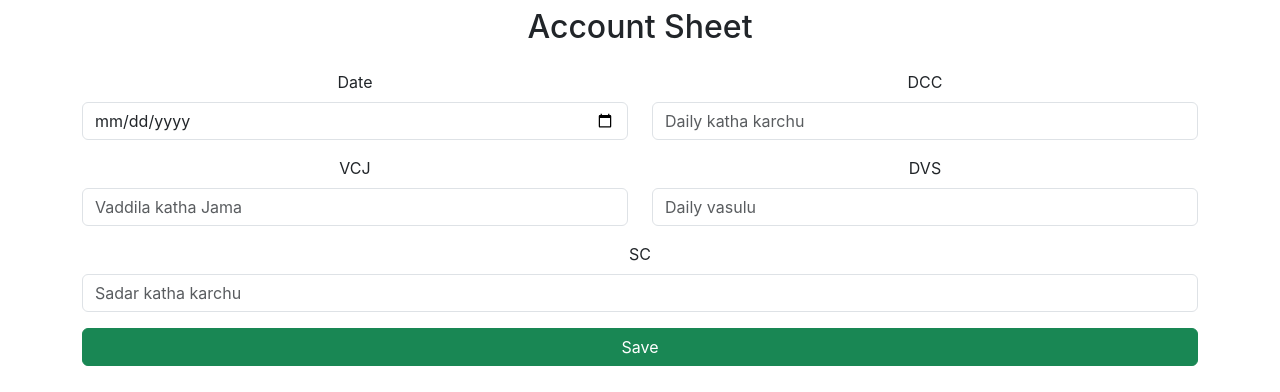
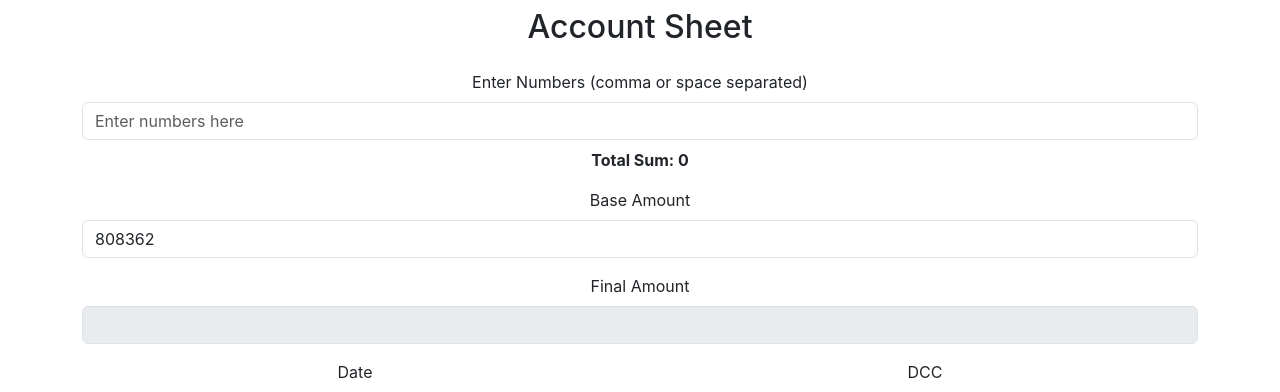
Before and after one commit to Firstgitacc/FinApp, a React (Create React App) app: page /accountsheet in a window 1280 px wide. Shown: the part 128-520 px from the top of the page. Built offline with nearby package versions, Linux system fonts and the light colour scheme; no server answers.

Commit message:
Added code for final amount

```diff
--- a/src/Modules/Accountsheet/Account.js
+++ b/src/Modules/Accountsheet/Account.js
@@ -26,14 +26,20 @@ const Account = ({ record, onSubmit }) => {
         const year = date.getFullYear();
         return `${year}-${month}-${day}`; // Return date in YYYY-MM-DD format
     };
-/* eslint-disable no-unused-vars */
-    // const convertToInputDateFormat = (dateString) => {
-    //     const [day, month, year] = dateString.split('-'); // Split the DD-MM-YYYY string
-    //     return `${year}-${month}-${day}`; // Return in the YYYY-MM-DD format
-    // };
-/* eslint-enable no-unused-vars */
+    const [numberInput, setNumberInput] = useState('');
+    const [totalSum, setTotalSum] = useState(0);
+    const [finalAmount, setFinalAmount] = useState('');
+    const [baseAmount, setBaseAmount] = useState(808362);
+
     useEffect(() => {
         console.log(process.env.REACT_APP_API_URL);
+        const savedBaseAmount = localStorage.getItem('baseAmount');
+    const initialBaseAmount = savedBaseAmount && !isNaN(parseFloat(savedBaseAmount))
+        ? parseFloat(savedBaseAmount)
+        : 808362; // Fallback to default if invalid or not available
+
+    setBaseAmount(initialBaseAmount); // Set the base amount from localStorage or default
+    console.log("Base Amount on Load:", initialBaseAmount);
         fetch(`${process.env.REACT_APP_API_URL}/account`)
             .then((response) => response.json())
             .then((data) => {
@@ -42,6 +48,15 @@ const Account = ({ record, onSubmit }) => {
                     formattedDate: formatDate(record.date), // Add the formatted date
                 }));
                 setRecords(formattedRecords);  // Set the formatted records
+                // // Make sure to get the latest baseAmount (finalAmount from last record)
+                // const latestBaseAmount = formattedRecords.length > 0
+                //     ? formattedRecords[formattedRecords.length - 1].finalAmount
+                //     : baseAmount; // Default base amount if no records exist
+
+                // setBaseAmount(latestBaseAmount); // Set the latest base amount
+                calculateFinalAmount(formattedRecords); // Recalculate final amount based on the records
+                console.log("useeffect", calculateFinalAmount(formattedRecords));
+
             })
             .catch((error) => {
                 console.log('Error fetching data:', error);
@@ -49,22 +64,20 @@ const Account = ({ record, onSubmit }) => {
                 clearMessageAfterDelay();
             });
     }, []);
-
     const handleSubmit = (e) => {
         e.preventDefault();
 
-        // Ensure the date is correctly formatted before submission
         const formattedDate = moment(date).format('YYYY-MM-DD'); // Ensure the date is in 'YYYY-MM-DD' format
         const apiUrl = `${process.env.REACT_APP_API_URL}/account`;
 
-        const newRecord = { date: formattedDate, dcc, vcj, dvs, sc };
+        const newRecord = { date: formattedDate, dcc, vcj, dvs, sc, finalAmount };
 
         if (editIndex !== null) {
             const recordId = records[editIndex]?._id;
             if (!recordId) {
                 console.error('Record ID is missing');
                 setMessage('Failed to update: Record ID is missing');
-                return;  // Prevent sending a request without an ID
+                return;
             }
             fetch(`${apiUrl}/${recordId}`, {
                 method: 'PUT',
@@ -73,19 +86,22 @@ const Account = ({ record, onSubmit }) => {
             })
                 .then((response) => response.json())
                 .then((data) => {
-                    // Update the records array with the updated record
                     const updatedRecords = [...records];
-                    updatedRecords[editIndex] = { ...newRecord, _id: recordId, formattedDate }; // Update with new formatted date
-                    setRecords(updatedRecords); // Set the updated records
+                    updatedRecords[editIndex] = { ...newRecord, _id: recordId, formattedDate };
+                    setRecords(updatedRecords);
                     setMessage('Record updated successfully!');
                     setEditIndex(null); // Reset edit mode
+                    calculateFinalAmount(updatedRecords); // Recalculate final amount after update
+                    console.log("hsubmitupdate", calculateFinalAmount(updatedRecords))
                 })
                 .catch((error) => {
                     console.log('Error:', error);
                     setMessage('Failed to update the record');
                 });
+        } else {
+            // Reset baseAmount when adding a new record
+            //setBaseAmount(808362);
 
-        } else {
             fetch(apiUrl, {
                 method: 'POST',
                 headers: { 'Content-Type': 'application/json' },
@@ -93,10 +109,11 @@ const Account = ({ record, onSubmit }) => {
             })
                 .then((response) => response.json())
                 .then((data) => {
-                    // Add the new record with the formatted date
-                    const newRecordWithDate = { ...newRecord, _id: data._id, formattedDate }; // Assuming response contains the ID
-                    setRecords([...records, newRecordWithDate]); // Update the records state
+                    const newRecordWithDate = { ...newRecord, _id: data._id, formattedDate };
+                    setRecords([...records, newRecordWithDate]);
                     setMessage('Record added successfully!');
+                    calculateFinalAmount([...records, newRecordWithDate]); // Recalculate final amount after adding new record
+                    console.log("hsubmitnew", calculateFinalAmount([...records, newRecordWithDate]))
                 })
                 .catch((error) => {
                     console.log('Error:', error);
@@ -107,7 +124,6 @@ const Account = ({ record, onSubmit }) => {
         clearForm();
         clearMessageAfterDelay();
     };
-
     const clearForm = () => {
         setDate('');
         setDcc('');
@@ -170,9 +186,8 @@ const Account = ({ record, onSubmit }) => {
         // Mark this field as touched
         setTouchedFields((prev) => ({ ...prev, [field]: true }));
     };
-    //const highlightClass = (field) => (editIndex !== null && field ? 'highlight' : '');
     const highlightClass = (field) => (editIndex !== null && !touchedFields[field] ? 'highlight' : '');
-         // Function to export data to Excel
+    // Function to export data to Excel
     const exportToExcel = () => {
         const worksheet = XLSX.utils.json_to_sheet(records.map(record => ({
             'Serial Number': records.indexOf(record) + 1,
@@ -189,12 +204,98 @@ const Account = ({ record, onSubmit }) => {
         // Export the Excel file
         XLSX.writeFile(workbook, 'Records.xlsx');
     };
+    const handleNumberInputChange = (e) => {
+        const value = e.target.value;
+        setNumberInput(value);
+
+        // Parse the numbers from the input (comma or space separated)
+        const numbers = value.split(/[, ]+/).map(num => parseFloat(num)).filter(num => !isNaN(num));
+
+        // Calculate the sum
+        const sum = numbers.reduce((acc, num) => acc + num, 0);
+        setTotalSum(sum);
+    };
+    // Function to calculate the final amount based on the latest record
+    // const calculateFinalAmount = (records) => {
+    //  let currentBaseAmount = parseFloat(localStorage.getItem('baseAmount')) || 808362
+    //     if (records.length > 0) {
+    //         const latestRecord = records.reduce((latest, record) => {
+    //             return moment(record.date).isAfter(moment(latest.date)) ? record : latest;
+    //         });
+
+    //         // Calculate final amount using vcj, dcc, and sc
+    //         console.log("parseFloat(latestRecord.vcj)", parseFloat(latestRecord.vcj));
+    //         console.log("parseFloat(latestRecord.dvs)", parseFloat(latestRecord.dvs));
+    //         console.log("parseFloat(latestRecord.dcc)", parseFloat(latestRecord.dcc));
+    //         console.log("parseFloat(latestRecord.sc)", parseFloat(latestRecord.sc));
+
+    //         const calculatedFinalAmount = currentBaseAmount +
+    //             (parseFloat(latestRecord.vcj) + parseFloat(latestRecord.dvs)) -
+    //             (parseFloat(latestRecord.dcc) + parseFloat(latestRecord.sc));
+
+    //         console.log("Base Amount", currentBaseAmount);
+    //         console.log("calculatedFinalAmount ,final amount", calculatedFinalAmount);
+    //         setFinalAmount(calculatedFinalAmount); // Update final amount
+    //         localStorage.setItem('baseAmount', calculatedFinalAmount);
+    //         setBaseAmount(calculatedFinalAmount); // Update the base amount to be the new final amount
+    //     }
+    // };
+    const calculateFinalAmount = (records, baseAmount) => {
+    let finalAmount = baseAmount;
+    records.forEach((record) => {
+        const vcjValue = parseFloat(record.vcj) || 0;
+        const dvsValue = parseFloat(record.dvs) || 0;
+        const dccValue = parseFloat(record.dcc) || 0;
+        const scValue = parseFloat(record.sc) || 0;
+        finalAmount += (vcjValue + dvsValue) - (dccValue + scValue);
+    });
+
+    console.log("Calculated Final Amount:", finalAmount);
+
+    // Store the new base amount in localStorage to persist for next refresh
+    localStorage.setItem('baseAmount', finalAmount);
+    setFinalAmount(finalAmount);
+};
     return (
         <div className="container mt-5">
             <h2 className="text-center mb-4">Account Sheet</h2>
 
             {message && <div className="alert alert-success">{message}</div>}
-
+            {/* New field for number input */}
+            <div className="mb-3">
+                <label className="form-label">Enter Numbers (comma or space separated)</label>
+                <input
+                    type="text"
+                    className="form-control"
+                    placeholder="Enter numbers here"
+                    value={numberInput}
+                    onChange={handleNumberInputChange}
+                />
+                {/* Display total sum below the input */}
+                <div className="mt-2">
+                    <strong>Total Sum: {totalSum}</strong>
+                </div>
+            </div>
+            {/* Base Amount Input */}
+            <div className="mb-3">
+                <label className="form-label">Base Amount</label>
+                <input
+                    type="number"
+                    className="form-control"
+                    value={baseAmount}
+                    onChange={(e) => setBaseAmount(parseFloat(e.target.value))}
+                />
+            </div>
+            {/* Final Amount Field */}
+            <div className="mb-3">
+                <label className="form-label">Final Amount</label>
+                <input
+                    type="text"
+                    className="form-control"
+                    value={finalAmount}
+                    disabled
+                />
+            </div>
             <form onSubmit={handleSubmit}>
                 <div className="row mb-3">
                     <div className="col-md-6">
```
Also changed, not shown: src/Modules/Dashboard/Dashboard.js (+45 -3 lines).
